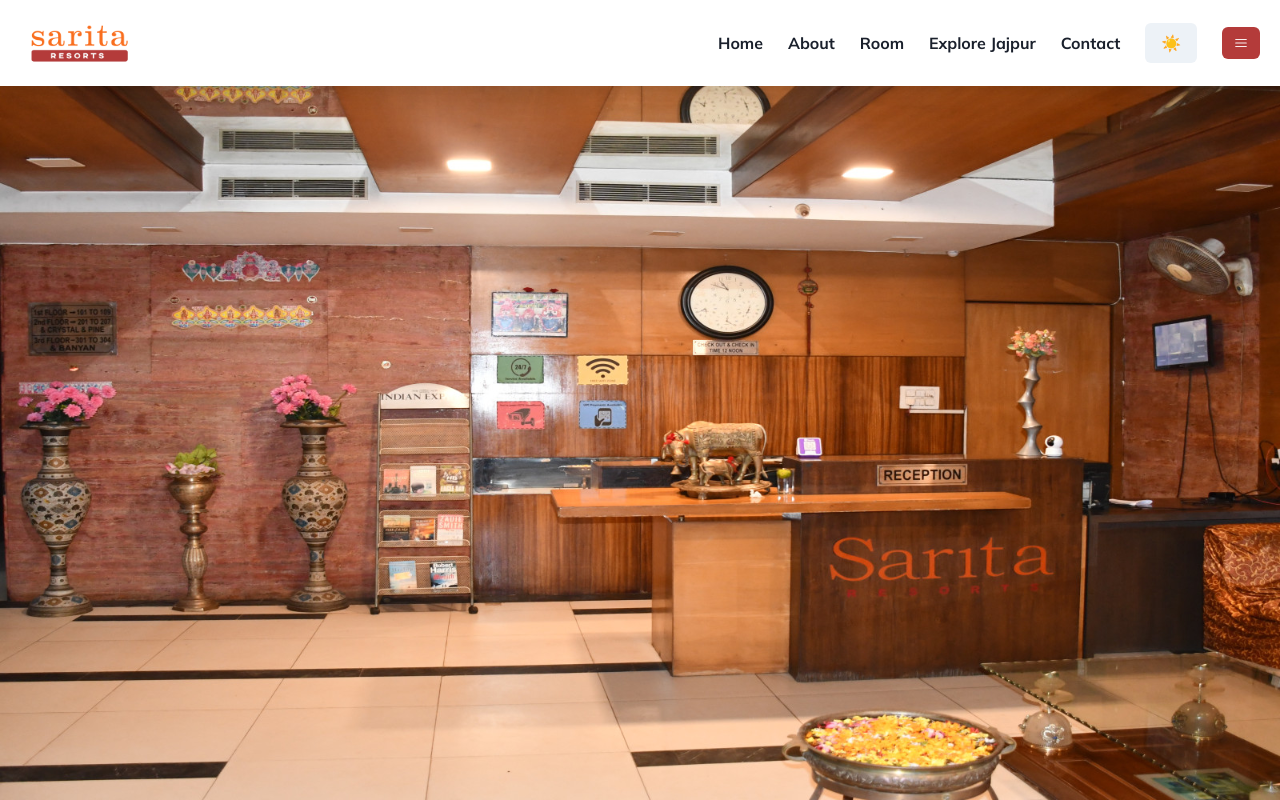
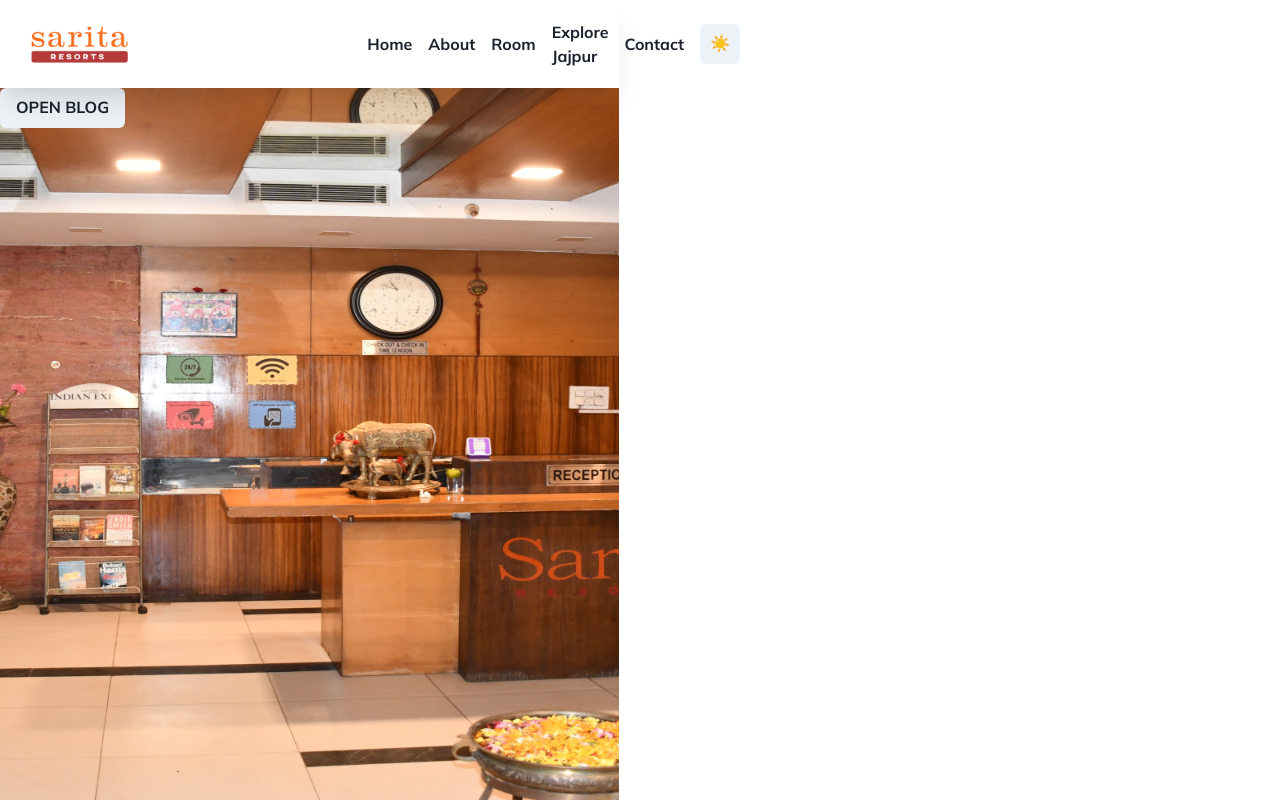
Before and after one commit to soumyasootar/s-r-j, a React (Create React App) app: page /explore in a window 1280 px wide. Shown: the top 800 px of the page. Built offline with nearby package versions, Linux system fonts and the light colour scheme.

Commit message:
Media Query and Blog Comp Added

```diff
--- a/src/App.js
+++ b/src/App.js
@@ -13,6 +13,7 @@
       bgRepeat={"no-repeat"}
       bgAttachment={"fixed"}
       bgPosition={"center"}
+      w={"fit-content"}
     >
       <Navbar />
       <AllRoutes />
--- a/src/Pages/Explore.jsx
+++ b/src/Pages/Explore.jsx
@@ -1,10 +1,15 @@
-import { Box } from '@chakra-ui/react'
+import { Box, Button } from '@chakra-ui/react'
 import React from 'react'
+import { Link } from 'react-router-dom'
 
 const Explore = () => {
   return (
-    <Box height={"100vh"}>
+    <Box height={"100vh"} >
+{/* Grid of Blogs  */}
 
+<Link to="/explore/1234">
+<Button>OPEN BLOG</Button>
+</Link>
     </Box>
   )
 }
--- a/src/Router/AllRoutes.jsx
+++ b/src/Router/AllRoutes.jsx
@@ -6,6 +6,7 @@
 import Contact from '../Pages/Contact'
 import Explore from '../Pages/Explore'
 import About from '../Pages/About'
+import IndividualBlog from '../components/IndividualBlog'
 
 const AllRoutes = () => {
   return (
@@ -14,6 +15,7 @@
             <Route path='/' element={<Home/>}/>
             <Route path='/about' element={<About/>}/>
             <Route path='/explore' element={<Explore/>}/>
+            <Route path='/explore/:id' element={<IndividualBlog/>}/>
             <Route path='/contact' element={<Contact/>}/>
             <Route path='/rooms' element={<Rooms/>}/>
             <Route path='/rooms/:id' element={<IndividualRoom/>}/>
--- /dev/null
+++ b/src/components/IndividualBlog.jsx
@@ -0,0 +1,13 @@
+import { Box, Heading } from "@chakra-ui/react";
+import React from "react";
+
+const IndividualBlog = () => {
+  return (
+    <Box height={"100vh"}>
+      {/* Grid of Blogs  */}
+      <Heading>Individual Blog Page</Heading>
+    </Box>
+  );
+};
+
+export default IndividualBlog;
--- a/src/components/Navbar.jsx
+++ b/src/components/Navbar.jsx
@@ -34,14 +34,14 @@
         top={"0"}
         zIndex={"overlay"}
       >
-        <Image src={logo} w={{  md: "250px", lg: "120px" }}/>
+        <Image src={logo} w={{ md: "250px", lg: "120px" }} />
         <Spacer />
         <Stack
           direction="row"
           w={"40%"}
           margin={"auto"}
           alignItems={"center"}
-          display={{ base: "none", md: "none", lg: "flex" }}
+          display={{ sm: "none", md: "none", lg: "flex" }}
         >
           <Link href="/">Home</Link>
           <Spacer />
@@ -59,14 +59,16 @@
           <Spacer />
         </Stack>
         <>
-          <Button size={{ base: "lg", md: "lg", lg: "sm" }}
+          <Button
+            size={"lg"}
             bg="#B43B3A"
             color={"whiteAlpha.900"}
-            _hover={{color:"black"}}
+            _hover={{ color: "black" }}
             onClick={onOpen}
-            display={{ base: "flex", md: "flex", lg: "none" }}
+            display={{ sm: "flex", md: "flex", lg: "none" }}
+
           >
-            <HamburgerIcon/>
+            <HamburgerIcon />
           </Button>
         </>
         {/* <Link href="/explore">
--- a/src/index.js
+++ b/src/index.js
@@ -7,17 +7,17 @@
 import { ChakraProvider, extendTheme } from "@chakra-ui/react";
 
 const breakpoints = {
-  sm: "320px",
+  sm: "390px",
   md: "888px",
-  lg: "960px",
-  xl: "1200px",
+  lg: "1000px",
+  xl: "1440px",
 };
 
 const config = {
   initialColorMode: "light",
   useSystemColorMode: true,
 };
-const theme = extendTheme({ config });
+const theme = extendTheme({ config ,breakpoints});
 const root = ReactDOM.createRoot(document.getElementById('root'));
 root.render(
   <ChakraProvider theme={theme}>
```
